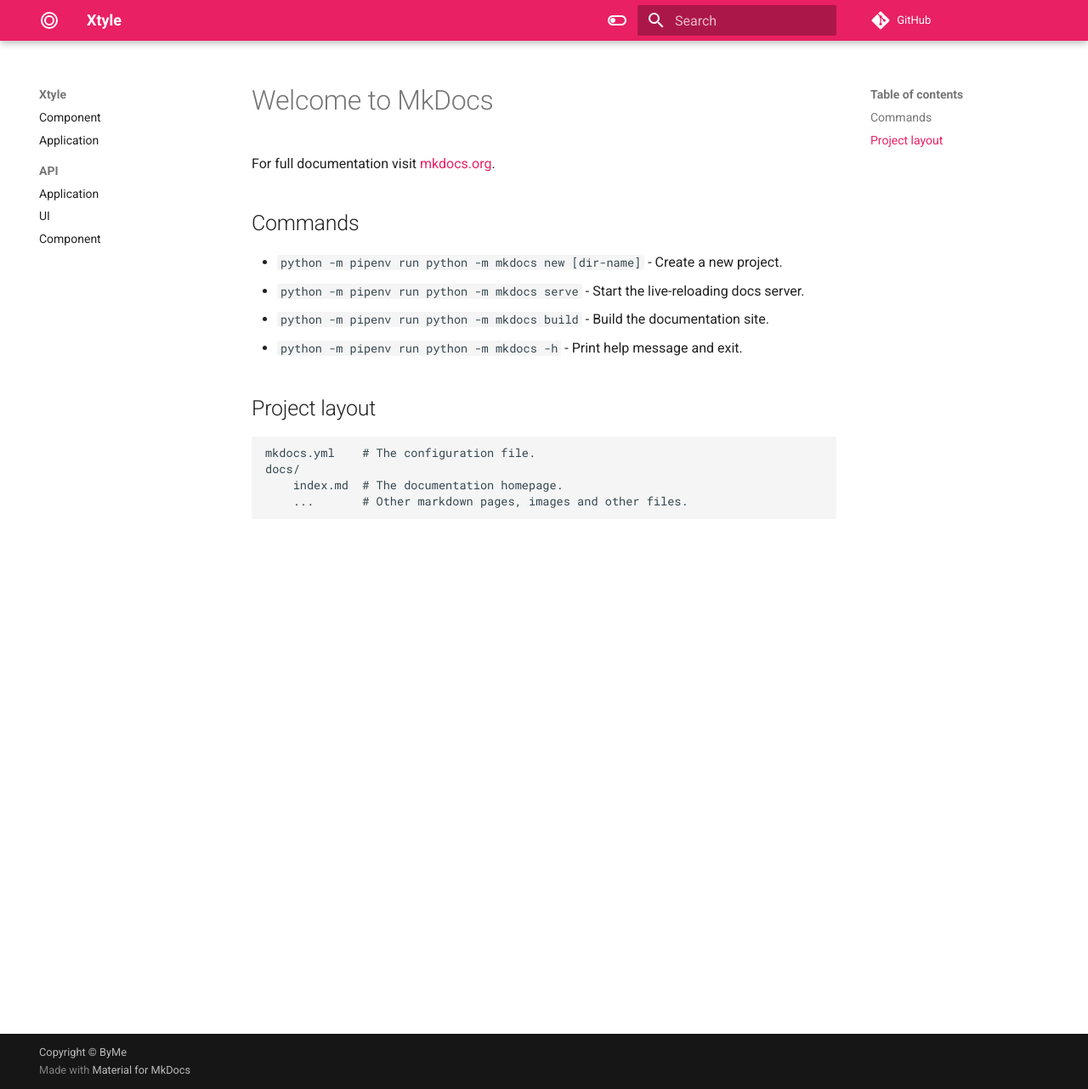
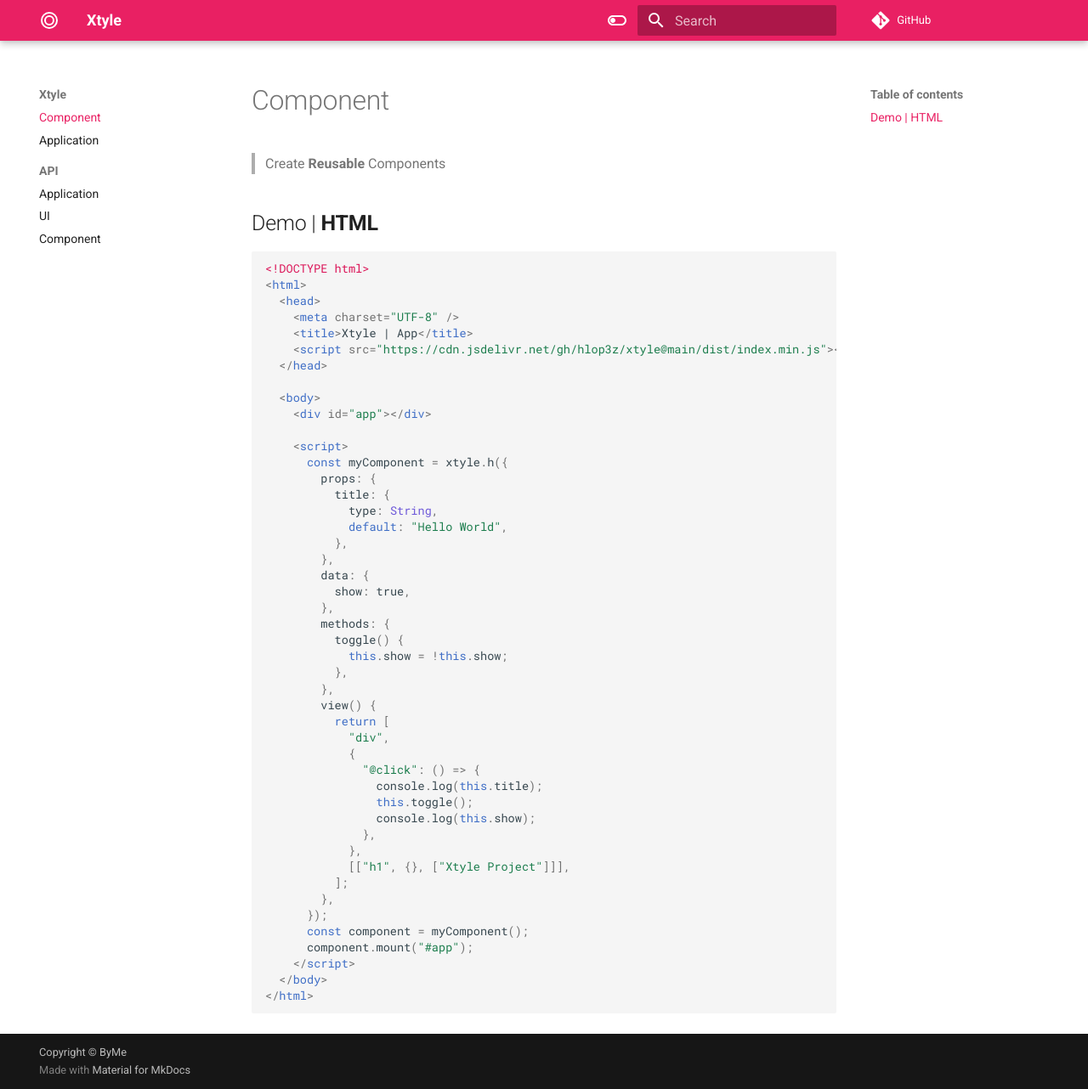
Before and after one commit to hlop3z/xtyle, an MkDocs documentation site: the page built from docs/docs/index.md, in a window 1280 px wide and 1282 px high. Shown: the whole window at 85% size. Built offline with MkDocs 1.6.1 and Material for MkDocs 9.7.7, drawn with Linux system fonts in a browser that asks for light colours; comment, search, counter and statistics services are not loaded.

Commit message:
fixed docs

````diff
--- a/docs/docs/index.md
+++ b/docs/docs/index.md
@@ -1,17 +1,54 @@
-# Welcome to MkDocs
+# Component
 
-For full documentation visit [mkdocs.org](https://www.mkdocs.org).
+> Create **Reusable** Components
 
-## Commands
+## Demo | **HTML**
 
-- `python -m pipenv run python -m mkdocs new [dir-name]` - Create a new project.
-- `python -m pipenv run python -m mkdocs serve` - Start the live-reloading docs server.
-- `python -m pipenv run python -m mkdocs build` - Build the documentation site.
-- `python -m pipenv run python -m mkdocs -h` - Print help message and exit.
+```html
+<!DOCTYPE html>
+<html>
+  <head>
+    <meta charset="UTF-8" />
+    <title>Xtyle | App</title>
+    <script src="https://cdn.jsdelivr.net/gh/hlop3z/xtyle@main/dist/index.min.js"></script>
+  </head>
 
-## Project layout
+  <body>
+    <div id="app"></div>
 
-    mkdocs.yml    # The configuration file.
-    docs/
-        index.md  # The documentation homepage.
-        ...       # Other markdown pages, images and other files.
+    <script>
+      const myComponent = xtyle.h({
+        props: {
+          title: {
+            type: String,
+            default: "Hello World",
+          },
+        },
+        data: {
+          show: true,
+        },
+        methods: {
+          toggle() {
+            this.show = !this.show;
+          },
+        },
+        view() {
+          return [
+            "div",
+            {
+              "@click": () => {
+                console.log(this.title);
+                this.toggle();
+                console.log(this.show);
+              },
+            },
+            [["h1", {}, ["Xtyle Project"]]],
+          ];
+        },
+      });
+      const component = myComponent();
+      component.mount("#app");
+    </script>
+  </body>
+</html>
+```
--- a/docs/mkdocs.yml
+++ b/docs/mkdocs.yml
@@ -4,7 +4,7 @@
 copyright: Copyright © ByMe
 
 nav:
-  - Component: component.md
+  - Component: index.md
   - Application: application.md
   - API:
       - Application: api/application.md
````
Also changed, not shown: docs/docs/component.md (deleted, +0 -54 lines).
